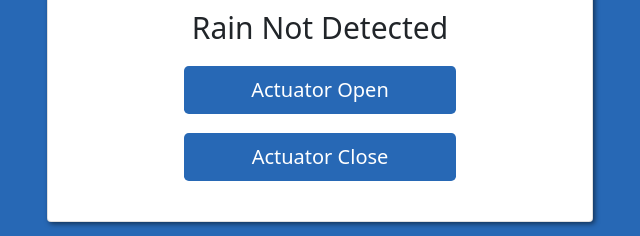
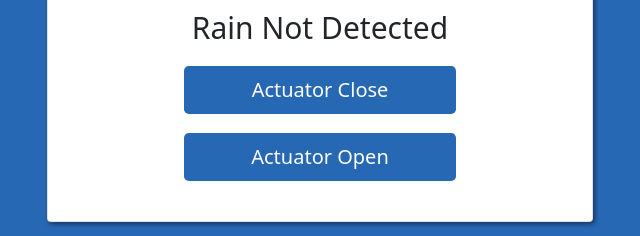
Before and after one commit to blessingsunday1995/Intelligent-Warehouse-Uing-Rain-Sensing-Detector, a plain HTML site: page index.html in a window 1280 px wide. Shown: the part 507-743 px from the top of the page, 320-960 px from the left. Drawn offline with nearby package versions, Linux system fonts and the light colour scheme; no server answers.

Commit message:
Update index.html

```diff
--- a/index.html
+++ b/index.html
@@ -53,8 +53,8 @@
                     </p>
 
 
-                    <button type="button" class="btn signin-btn btn-lg" id="D1-on">Actuator Open </button>
-                    <button type="button" class="btn  signin-btn btn-lg" id="D1-off">Actuator Close</button>
+                    <button type="button" class="btn signin-btn btn-lg" id="D1-on">Actuator Close </button>
+                    <button type="button" class="btn  signin-btn btn-lg" id="D1-off">Actuator Open</button>
 
                 </div>
             </div>
```
